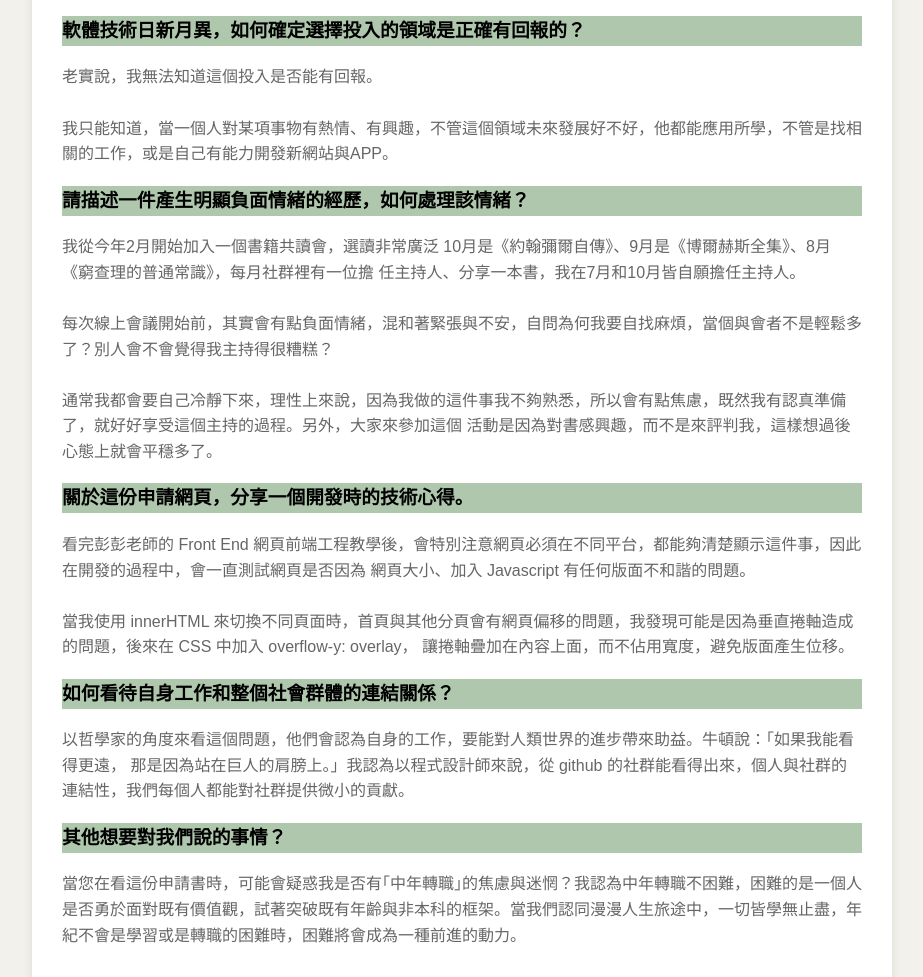
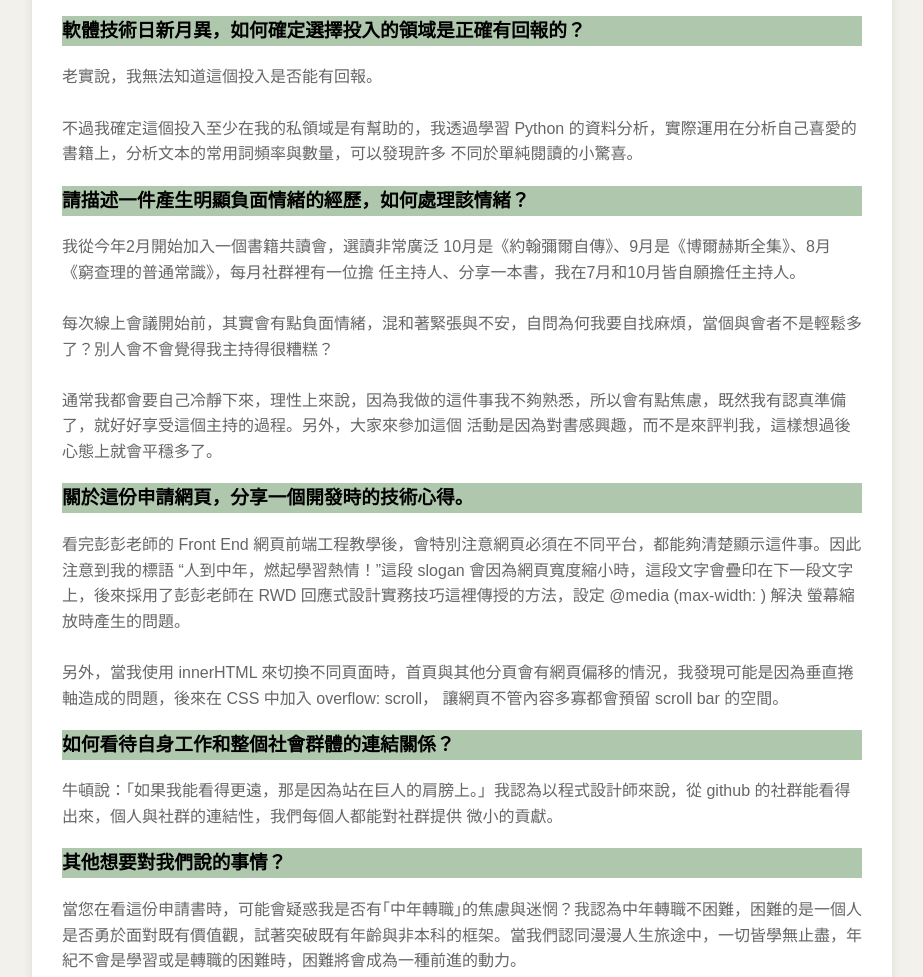
Before and after one commit to ryohei3364/application, a plain HTML site: page index.html in a window 1280 px wide. Shown: the part 1335-2312 px from the top of the page, without its empty margins (178-1101 px from the left). Drawn offline with Linux system fonts and the light colour scheme.

Commit message:
Update index.html

```diff
--- a/index.html
+++ b/index.html
@@ -21,11 +21,13 @@
         </li>
         <li>
           <a href="javascript:void(0);" onclick="loadContent('video')"
-            >我的影片</a
+            >自介影片</a
           >
         </li>
         <li>
-          <a href="mailto:ryohei3364@gmail.com">與我聯絡</a>
+          <a href="https://www.facebook.com/chihpin3/" target="_blank"
+            >Facebook</a
+          >
         </li>
       </ul>
     </nav>
@@ -37,7 +39,7 @@
       <div class="inner-block">
         <p>
           WeHelp的導師們大家好，我是錢芝萍，畢業於元智大學資訊傳播系，現年 40
-          歲、有兩個小孩，目前在自家音響工程公司擔任業務經理的工作。由於大學所學主要偏重在設計與行銷領域，在這20年的職涯裡，畢業後的前10年，我在外面公司擔任過平面
+          歲、有兩個小孩，目前在自家音響工程公司擔任業務經理的工作。大學所學主要偏重在設計與行銷領域，在這20年的職涯裡，畢業後的前10年，我在外面公司擔任過平面
           設計師、行銷企劃專員等職務；後10年開始，在爸爸的公司協助內外勤業務，工作內容從工地場勘、AutoCAD製圖到合約議價等，內容可以說包山包海。<br />
         </p>
       </div>
@@ -48,7 +50,7 @@
           自此我如上癮般愛上了閱讀與學習，從去年開始接觸一些應用數學、科學的書籍，到了今年看到了一本書《思考的演算》，我覺得整個人燃起了程式魂，裡面提到X光
           程式的運作原理、濾波器的操作邏輯，都深深吸引了我想更了解許多事物背後的程式邏輯。<br /><br />
           我也開始反思工作的意義，畢竟工作占了快1/3的寶貴人生，我是不是能做一份更有意義、結合自己的興趣、又能常常學習新事物的工作呢？
-          我得到的答案是，我想轉職成為 程式設計師。
+          我得到的答案是，我想轉職成為 軟體工程師。
         </p>
       </div>
       <div class="inner-block">
@@ -86,7 +88,8 @@
         <h3>軟體技術日新月異，如何確定選擇投入的領域是正確有回報的？</h3>
         <p>
           老實說，我無法知道這個投入是否能有回報。<br /><br />
-          我只能知道，當一個人對某項事物有熱情、有興趣，不管這個領域未來發展好不好，他都能應用所學，不管是找相關的工作，或是自己有能力開發新網站與APP。
+          不過我確定這個投入至少在我的私領域是有幫助的，我透過學習 Python 的資料分析，實際運用在分析自己喜愛的書籍上，分析文本的常用詞頻率與數量，可以發現許多
+          不同於單純閱讀的小驚喜。
         </p>
       </div>
       <div class="inner-block">
@@ -101,17 +104,18 @@
       </div>
       <div class="inner-block">
         <h3>關於這份申請網頁，分享一個開發時的技術心得。</h3>
-        <p>看完彭彭老師的 Front End 網頁前端工程教學後，會特別注意網頁必須在不同平台，都能夠清楚顯示這件事，因此在開發的過程中，會一直測試網頁是否因為
-        網頁大小、加入 Javascript 有任何版面不和諧的問題。<br /><br />
-        當我使用 innerHTML 來切換不同頁面時，首頁與其他分頁會有網頁偏移的問題，我發現可能是因為垂直捲軸造成的問題，後來在 CSS 中加入 overflow-y: overlay，
-        讓捲軸疊加在內容上面，而不佔用寬度，避免版面產生位移。
+        <p>看完彭彭老師的 Front End 網頁前端工程教學後，會特別注意網頁必須在不同平台，都能夠清楚顯示這件事。因此注意到我的標語 “人到中年，燃起學習熱情！”這段
+        slogan 會因為網頁寬度縮小時，這段文字會疊印在下一段文字上，後來採用了彭彭老師在 RWD 回應式設計實務技巧這裡傳授的方法，設定 @media (max-width: ) 解決
+        螢幕縮放時產生的問題。 <br /><br />
+        另外，當我使用 innerHTML 來切換不同頁面時，首頁與其他分頁會有網頁偏移的情況，我發現可能是因為垂直捲軸造成的問題，後來在 CSS 中加入 overflow: scroll，
+        讓網頁不管內容多寡都會預留 scroll bar 的空間。
         </p>
       </div>
       <div class="inner-block">
         <h3>如何看待自身工作和整個社會群體的連結關係？</h3>
         <p>
-          以哲學家的角度來看這個問題，他們會認為自身的工作，要能對人類世界的進步帶來助益。牛頓說：「如果我能看得更遠，
-          那是因為站在巨人的肩膀上。」我認為以程式設計師來說，從 github 的社群能看得出來，個人與社群的連結性，我們每個人都能對社群提供微小的貢獻。
+          牛頓說：「如果我能看得更遠，那是因為站在巨人的肩膀上。」我認為以程式設計師來說，從 github 的社群能看得出來，個人與社群的連結性，我們每個人都能對社群提供
+          微小的貢獻。
         </p>
       </div>
       <div class="inner-block">
```
